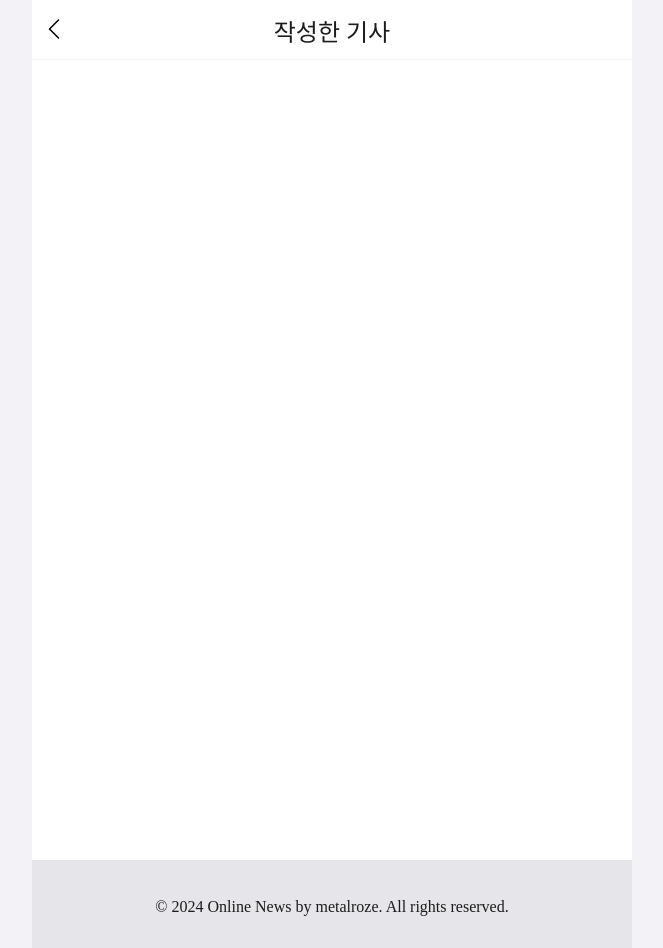
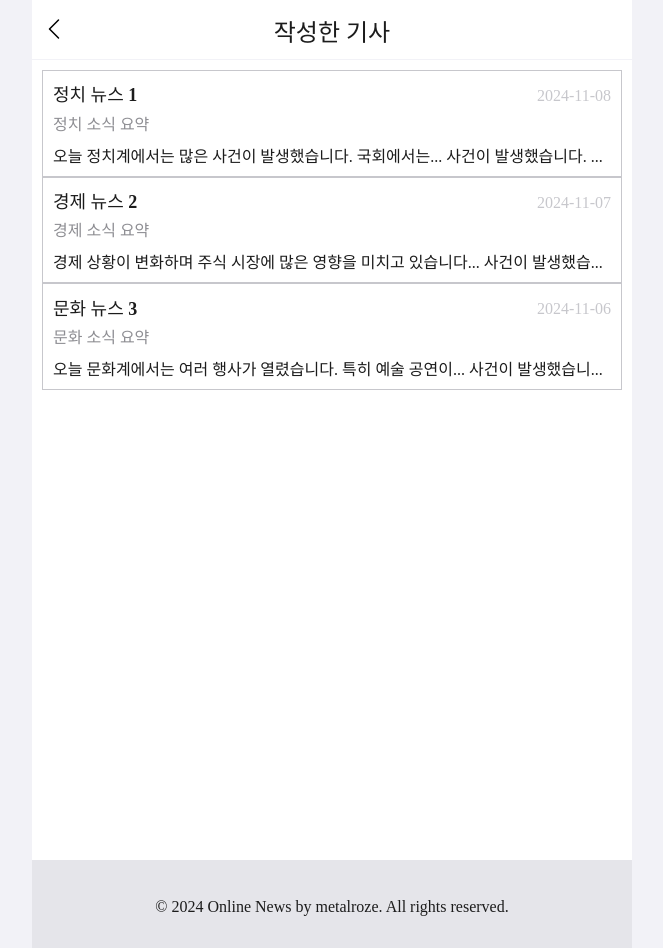
Before and after one commit to MetalRoze/OnlineNews_FE, a React (Vite) app: page /myArticle in a window 1280 px wide. Shown: the whole page, without its empty margins (308-971 px from the left). Built offline with nearby package versions, Linux system fonts and the light colour scheme; a web font is replaced by a local one; what @xeger/quill-image-actions, @xeger/quill-image-formats would draw is missing.

Commit message:
feat: 작성한 기사 리스트 페이지 생성

```diff
--- a/src/pages/myArticle/MyArticle.jsx
+++ b/src/pages/myArticle/MyArticle.jsx
@@ -1,9 +1,46 @@
 import React from 'react';
+
+const articles = [
+    {
+        id: 1,
+        title: '정치 뉴스 1',
+        subtitle: '정치 소식 요약,./few,./few,./',
+        date: '2024-11-08',
+        content: '오늘 정치계에서는 많은 사건이 발생했습니다. 국회에서는... 사건이 발생했습니다. 국회에서는... 사건이 발생했습니다. 국회에서는... 사건이 발생했습니다. 국회에서는...',
+    },
+    {
+        id: 2,
+        title: '경제 뉴스 2',
+        subtitle: '경제 소식 요약',
+        date: '2024-11-07',
+        content: '경제 상황이 변화하며 주식 시장에 많은 영향을 미치고 있습니다... 사건이 발생했습니다. 국회에서는... 사건이 발생했습니다. 국회에서는... 사건이 발생했습니다. 국회에서는...',
+    },
+    {
+        id: 3,
+        title: '문화 뉴스 3',
+        subtitle: '문화 소식 요약',
+        date: '2024-11-06',
+        content: '오늘 문화계에서는 여러 행사가 열렸습니다. 특히 예술 공연이... 사건이 발생했습니다. 국회에서는... 사건이 발생했습니다. 국회에서는... 사건이 발생했습니다. 국회에서는...',
+    },
+];
 
 function MyArticle() {
     return (
-        <div className="mobile-container">
-
+        <div className='mobile-container'>
+            <ul className='myArticle'>
+                {articles.map((article) => (
+                    <li key={article.id} className='item'>
+                        <div className='flex spaceBetween mb03'>
+                            <h4 className='mr1 mtbAuto'>{article.title}</h4>
+                            <span className='mlAuto gray40 mtbAuto'>{article.date}</span>
+                        </div>
+                        <div className='mb05 gray60'>{article.subtitle.split(',./')[0]}</div>
+                        <div className='content'>
+                            {article.content}
+                        </div>
+                    </li>
+                ))}
+            </ul>
         </div>
     );
 }
--- a/src/styles/common.css
+++ b/src/styles/common.css
@@ -79,7 +79,9 @@
  .pd0 {
     padding: 0;
  }
-
+.pdl05 {
+   padding-left: 0.5rem;
+}
  .pdlr20 {
     padding-inline: 20px;
  }
@@ -109,6 +111,9 @@
     margin-bottom: 0.5rem;
  }
 
+ .mb03 {
+   margin-bottom: 0.3rem;
+}
  .mb1 {
     margin-bottom: 1rem;
  }
@@ -151,6 +156,9 @@
     color: var(--color-gray40);
  }
 
+ .gray60{
+   color: var(--color-gray60);
+ }
  .blue {
     color: var(--color-blue);
  }
--- a/src/styles/styles.css
+++ b/src/styles/styles.css
@@ -359,11 +359,35 @@
     overflow-y: auto;
     scrollbar-width: none;
     -ms-overflow-style: none;
+    scrollbar-width: none;
+    -ms-overflow-style: none;
+}
 
-    &::-webkit-scrollbar {
-        display: none;
-    }
+.articlePreviewContainer .preview::-webkit-scrollbar {
+    display: none;
 }
+
+.myArticle {
+    list-style-type: none;
+    padding: 0;
+    margin: 0;
+}
+
+.myArticle .item {
+    padding: 10px;
+    border: 1px solid var(--color-gray40);
+    border-bottom: 0.5px solid var(--color-gray40);
+    cursor: pointer;
+}
+.myArticle .item:last-child {
+    border-bottom: 1px solid var(--color-gray40);
+}
+.myArticle .content {
+    white-space: nowrap;
+    overflow: hidden;
+    text-overflow: ellipsis;
+}
+
 
 /* 버튼 */
 .subsButton {
```
